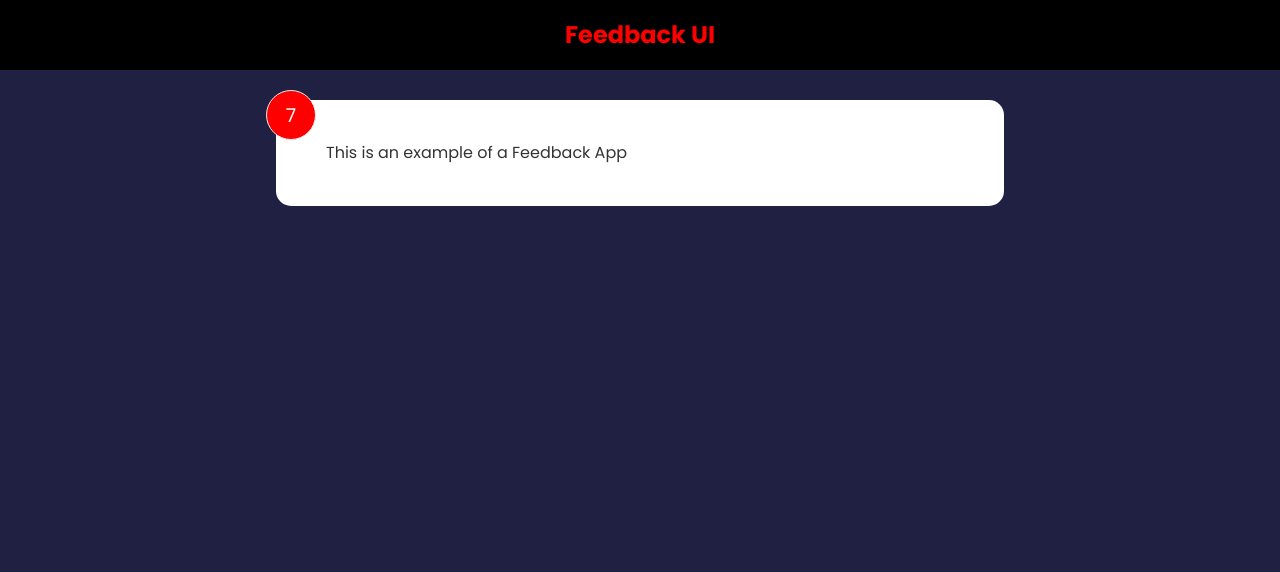
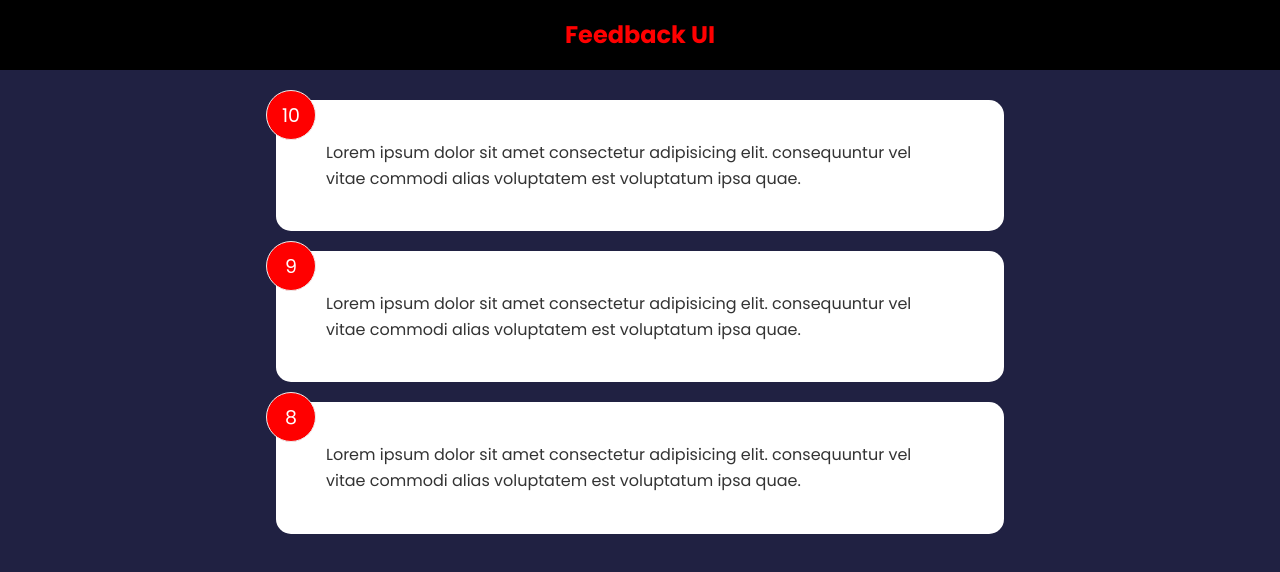
Before and after one commit to thatkhay/InsightWave, a React (Create React App) app in the folder insightwave/: page / in a window 1280 px wide. Shown: the top 572 px of the page. Built offline with nearby package versions, Linux system fonts and the light colour scheme.

Commit message:
eedback items

```diff
--- a/insightwave/src/App.js
+++ b/insightwave/src/App.js
@@ -1,12 +1,17 @@
+import { useState } from "react"
+import Header from "./component/Header"
+import FeedbackList from "./component/FeedbackList"
+import FeedbackData from "./data/FeedBackData"
+function App() {
 
-import Header from "./component/Header"
-import FeedbackItem from "./component/FeedbackItem"
-function App() {
+  const [feedback, setFeedback] = useState(FeedbackData)
+
+
 return(
 <>
   <Header />
     <div className="container">
-    <FeedbackItem />
+    <FeedbackList feedback={feedback} />
     </div>
 </>
 
--- a/insightwave/src/component/FeedbackItem.jsx
+++ b/insightwave/src/component/FeedbackItem.jsx
@@ -1,16 +1,12 @@
-import { useState } from "react"
-
-function FeedbackItem() {
-    const [rating, setRating] = useState('7')
-    const [text, setText] = useState(' This is an example of a Feedback App')
 
 
+function FeedbackItem({item}) {
 
 
     return (
     <div className='card'>
-    <div className="num-display">{rating}</div>
-    <div className="text-display">{text}</div>
+    <div className="num-display">{item.rating}</div>
+    <div className="text-display">{item.text}</div>
     </div>
   )
 }
--- /dev/null
+++ b/insightwave/src/component/FeedbackList.jsx
@@ -0,0 +1,19 @@
+import FeedbackItem from "./FeedbackItem"
+
+function feedbackList({feedback}) {
+
+    if (!feedback || feedback.length === 0) {
+        return <p>No FeedBack Yet</p>
+    }
+  return (
+    <div className="feedback-list">
+     {feedback.map((item) =>
+       ( <FeedbackItem key={item.id} item={item}/>)
+
+
+     )}
+    </div>
+  )
+}
+
+export default feedbackList
--- /dev/null
+++ b/insightwave/src/data/FeedBackData.js
@@ -0,0 +1,19 @@
+const FeedbackData = [
+    {
+      id: 1,
+      rating: 10,
+      text: 'Lorem ipsum dolor sit amet consectetur adipisicing elit. consequuntur vel vitae commodi alias voluptatem est voluptatum ipsa quae.',
+    },
+    {
+      id: 2,
+      rating: 9,
+      text: 'Lorem ipsum dolor sit amet consectetur adipisicing elit. consequuntur vel vitae commodi alias voluptatem est voluptatum ipsa quae.',
+    },
+    {
+      id: 3,
+      rating: 8,
+      text: 'Lorem ipsum dolor sit amet consectetur adipisicing elit. consequuntur vel vitae commodi alias voluptatem est voluptatum ipsa quae.',
+    },
+  ]
+
+  export default FeedbackData
```
